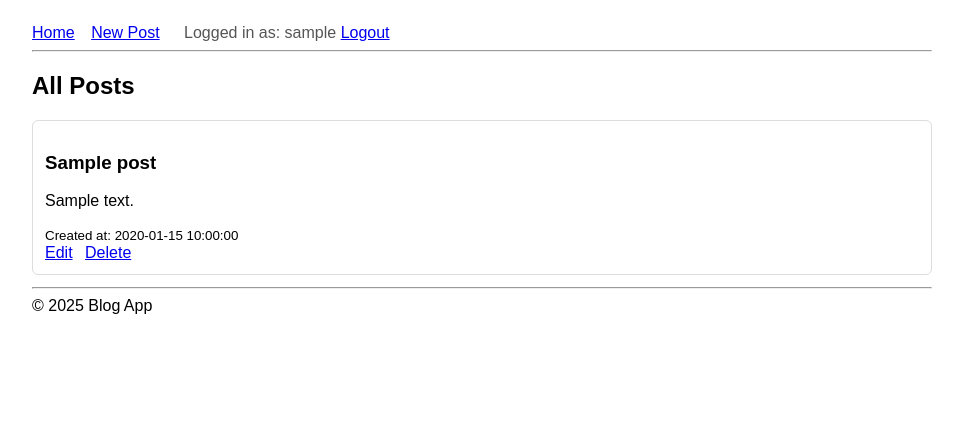
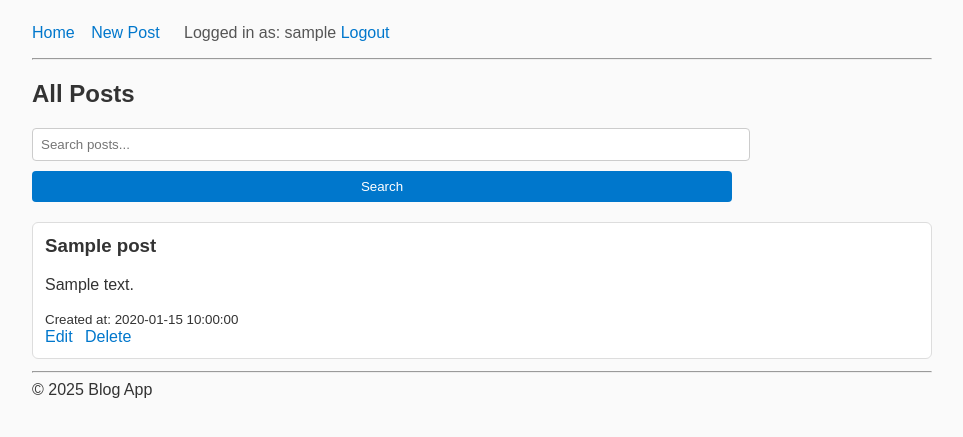
Before and after one commit to Aditya12119/blog_app, a PHP site: page / in a window 1280 px wide. Shown: the top 437 px of the page, without its empty margins (158-1121 px from the left). Run offline with PHP 8.4, Linux system fonts and the light colour scheme; the visitor is signed in with stand-in values (Sample User, id 1); tables that the repository leaves empty or names only in its code hold one stand-in row (values such as "Sample post").

Commit message:
Final Task 3: search, pagination, UI

```diff
--- a/index.php
+++ b/index.php
@@ -2,12 +2,59 @@
 require 'db.php';
 include 'header.php';
 
-$stmt = $pdo->query('SELECT * FROM posts ORDER BY created_at DESC');
-$posts = $stmt->fetchAll();
+// ---------------- CONFIG ----------------
+$limit = 5; // posts per page
+$page = max(1, (int)($_GET['page'] ?? 1));
+$offset = ($page - 1) * $limit;
+
+// ---------------- SEARCH ----------------
+$search = trim($_GET['q'] ?? '');
+$where = '';
+$params = [];
+
+if ($search !== '') {
+  $where = 'WHERE title LIKE ? OR content LIKE ?';
+  $params[] = "%$search%";
+  $params[] = "%$search%";
+}
+
+// ---------------- COUNT POSTS ----------------
+$countSql = "SELECT COUNT(*) FROM posts $where";
+$countStmt = $pdo->prepare($countSql);
+$countStmt->execute($params);
+$total = (int)$countStmt->fetchColumn();
+$totalPages = max(1, (int)ceil($total / $limit));
+
+// ---------------- FETCH POSTS ----------------
+$listSql = "SELECT * FROM posts $where ORDER BY created_at DESC LIMIT ? OFFSET ?";
+$listStmt = $pdo->prepare($listSql);
+
+// bind search params first
+$i = 1;
+foreach ($params as $p) {
+  $listStmt->bindValue($i++, $p, PDO::PARAM_STR);
+}
+$listStmt->bindValue($i++, $limit, PDO::PARAM_INT);
+$listStmt->bindValue($i++, $offset, PDO::PARAM_INT);
+
+$listStmt->execute();
+$posts = $listStmt->fetchAll();
 ?>
+
 <h2>All Posts</h2>
+
+<!-- Search bar -->
+<form method="get" action="index.php">
+  <input type="text" name="q" placeholder="Search posts..."
+         value="<?php echo htmlspecialchars($search); ?>">
+  <button type="submit">Search</button>
+  <?php if ($search !== ''): ?>
+    <a href="index.php">Clear</a>
+  <?php endif; ?>
+</form>
+
 <?php if (empty($posts)): ?>
-  <p>No posts yet.</p>
+  <p>No posts<?php echo $search ? ' found for “' . htmlspecialchars($search) . '”' : ''; ?>.</p>
 <?php endif; ?>
 
 <?php foreach ($posts as $p): ?>
@@ -23,4 +70,33 @@ $posts = $stmt->fetchAll();
     <?php endif; ?>
   </div>
 <?php endforeach; ?>
+
+<!-- Pagination -->
+<?php if ($totalPages > 1): ?>
+  <div class="pagination">
+    <?php
+      $qParam = $search !== '' ? '&q=' . urlencode($search) : '';
+
+      // Previous link
+      if ($page > 1) {
+        echo "<a href='index.php?page=" . ($page-1) . "$qParam'>&laquo; Prev</a> ";
+      }
+
+      // Page numbers
+      for ($i = 1; $i <= $totalPages; $i++) {
+        if ($i == $page) {
+          echo "<strong>$i</strong> ";
+        } else {
+          echo "<a href='index.php?page=$i$qParam'>$i</a> ";
+        }
+      }
+
+      // Next link
+      if ($page < $totalPages) {
+        echo "<a href='index.php?page=" . ($page+1) . "$qParam'>Next &raquo;</a>";
+      }
+    ?>
+  </div>
+<?php endif; ?>
+
 <?php include 'footer.php'; ?>
--- a/style.css
+++ b/style.css
@@ -1,10 +1,124 @@
-body { font-family: Arial, sans-serif; max-width: 900px; margin: 24px auto; padding: 0 16px; }
-nav a { margin-right: 12px; }
-.who { margin-left: 8px; color: #555; }
-form { display: grid; gap: 10px; max-width: 700px; }
-input[type=text], input[type=password], textarea { width: 100%; padding: 8px; }
-button { padding: 8px 12px; cursor: pointer; }
-.post { border: 1px solid #ddd; padding: 12px; margin-bottom: 12px; border-radius: 6px; }
-.actions a { margin-right: 8px; }
-.error { color: #c00; }
-.success { color: #080; }
+/* General layout */
+body {
+  font-family: Arial, sans-serif;
+  max-width: 900px;
+  margin: 24px auto;
+  padding: 0 16px;
+  background: #fafafa;
+  color: #333;
+}
+
+/* Navigation bar */
+nav {
+  margin-bottom: 16px;
+}
+nav a {
+  margin-right: 12px;
+  text-decoration: none;
+  color: #0077cc;
+}
+nav a:hover {
+  text-decoration: underline;
+}
+.who {
+  margin-left: 8px;
+  color: #555;
+}
+
+/* Forms */
+form {
+  display: grid;
+  gap: 10px;
+  max-width: 700px;
+  margin-bottom: 20px;
+}
+input[type=text],
+input[type=password],
+textarea {
+  width: 100%;
+  padding: 8px;
+  border: 1px solid #ccc;
+  border-radius: 4px;
+}
+button {
+  padding: 8px 12px;
+  cursor: pointer;
+  background: #0077cc;
+  color: #fff;
+  border: none;
+  border-radius: 4px;
+}
+button:hover {
+  background: #005fa3;
+}
+
+/* Posts */
+.post {
+  border: 1px solid #ddd;
+  padding: 12px;
+  margin-bottom: 12px;
+  border-radius: 6px;
+  background: #fff;
+}
+.post h3 {
+  margin-top: 0;
+}
+.actions a {
+  margin-right: 8px;
+  color: #0077cc;
+  text-decoration: none;
+}
+.actions a:hover {
+  text-decoration: underline;
+}
+
+/* Messages */
+.error {
+  color: #c00;
+}
+.success {
+  color: #080;
+}
+
+/* Search bar */
+.search-bar {
+  display: flex;
+  gap: 8px;
+  align-items: center;
+  margin: 12px 0 18px;
+}
+.search-bar input[type=text] {
+  padding: 6px 8px;
+  width: 280px;
+}
+.search-bar .clear {
+  color: #555;
+  text-decoration: none;
+}
+.search-bar .clear:hover {
+  text-decoration: underline;
+}
+
+/* Pagination */
+.pagination {
+  display: flex;
+  gap: 6px;
+  align-items: center;
+  margin-top: 16px;
+}
+.pagination a,
+.pagination strong {
+  padding: 6px 10px;
+  border: 1px solid #ddd;
+  border-radius: 4px;
+  text-decoration: none;
+  color: #0077cc;
+}
+.pagination strong {
+  background: #f0f0f0;
+  font-weight: bold;
+  color: #000;
+}
+.pagination a:hover {
+  background: #e6f0ff;
+}
```
